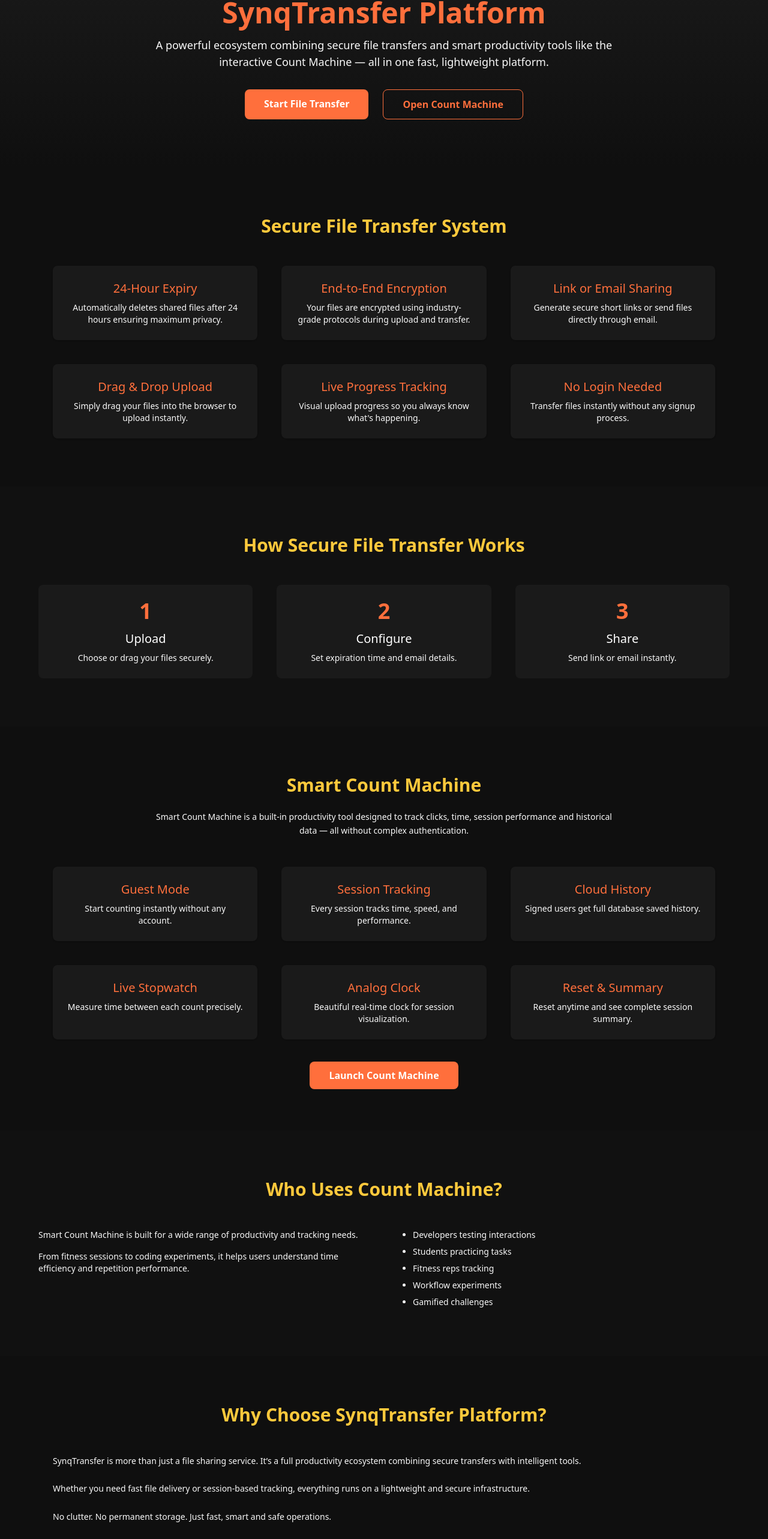
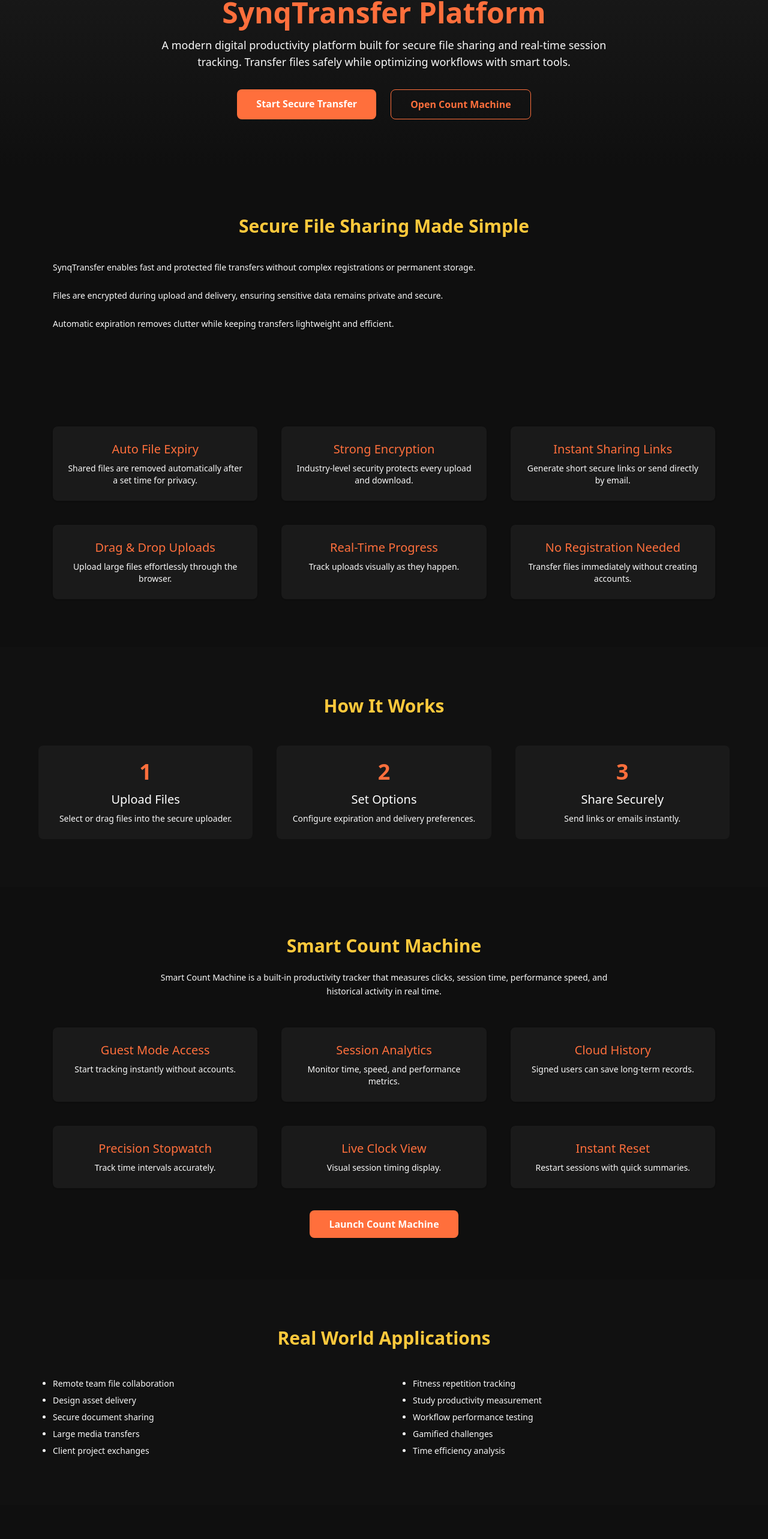
Before and after one commit to ChillappaNiharika/New-SynqTransfer, a React (Create React App) app in the folder client/synqtransfer/: page / in a window 1280 px wide. Shown: the part 147-2713 px from the top of the page at 60% size. Built offline with nearby package versions, Linux system fonts and the light colour scheme; no server answers.

Commit message:
Fixed duplicate content

```diff
--- a/client/synqtransfer/src/pages/Dashboard.jsx
+++ b/client/synqtransfer/src/pages/Dashboard.jsx
@@ -18,71 +18,64 @@ const Dashboard = () => {
         </motion.h1>
 
         <motion.p
-          className="text-[#F9F9F9] text-lg max-w-3xl mx-auto"
+          className="text-lg max-w-3xl mx-auto text-[#F9F9F9]"
           initial={{ opacity: 0 }}
           animate={{ opacity: 1 }}
-          transition={{ delay: 0.4 }}
+          transition={{ delay: 0.3 }}
         >
-          A powerful ecosystem combining secure file transfers and smart productivity tools
-          like the interactive Count Machine — all in one fast, lightweight platform.
+          A modern digital productivity platform built for secure file sharing and real-time session tracking.
+          Transfer files safely while optimizing workflows with smart tools.
         </motion.p>
 
         <div className="mt-8 flex justify-center gap-6 flex-wrap">
-          <a
-            href="/upload"
-            className="bg-[#FF6F3C] hover:bg-[#e55a24] px-8 py-3 rounded-lg font-semibold transition"
-          >
-            Start File Transfer
+          <a href="/upload" className="bg-[#FF6F3C] hover:bg-[#e55a24] px-8 py-3 rounded-lg font-semibold transition">
+            Start Secure Transfer
           </a>
 
-          <a
-            href="/count-machine"
-            className="border border-[#FF6F3C] text-[#FF6F3C] hover:bg-[#FF6F3C] hover:text-white px-8 py-3 rounded-lg font-semibold transition"
-          >
+          <a href="/count-machine" className="border border-[#FF6F3C] text-[#FF6F3C] hover:bg-[#FF6F3C] hover:text-white px-8 py-3 rounded-lg font-semibold transition">
             Open Count Machine
           </a>
+        </div>
+      </section>
+
+      {/* ================= FILE TRANSFER OVERVIEW ================= */}
+      <section className="py-20 px-6 max-w-6xl mx-auto">
+
+        <h2 className="text-3xl font-bold text-center text-[#FFC93C] mb-10">
+          Secure File Sharing Made Simple
+        </h2>
+
+        <div className="space-y-6 text-sm text-[#F9F9F9] leading-relaxed">
+
+          <p>
+            SynqTransfer enables fast and protected file transfers without complex registrations or permanent storage.
+          </p>
+
+          <p>
+            Files are encrypted during upload and delivery, ensuring sensitive data remains private and secure.
+          </p>
+
+          <p>
+            Automatic expiration removes clutter while keeping transfers lightweight and efficient.
+          </p>
+
         </div>
       </section>
 
       {/* ================= FILE TRANSFER FEATURES ================= */}
       <section className="py-20 px-6 max-w-6xl mx-auto">
 
-        <h2 className="text-3xl font-bold text-center text-[#FFC93C] mb-12">
-          Secure File Transfer System
-        </h2>
-
         <div className="grid md:grid-cols-3 gap-10 text-center">
 
           {[
-            {
-              title: "24-Hour Expiry",
-              desc: "Automatically deletes shared files after 24 hours ensuring maximum privacy."
-            },
-            {
-              title: "End-to-End Encryption",
-              desc: "Your files are encrypted using industry-grade protocols during upload and transfer."
-            },
-            {
-              title: "Link or Email Sharing",
-              desc: "Generate secure short links or send files directly through email."
-            },
-            {
-              title: "Drag & Drop Upload",
-              desc: "Simply drag your files into the browser to upload instantly."
-            },
-            {
-              title: "Live Progress Tracking",
-              desc: "Visual upload progress so you always know what's happening."
-            },
-            {
-              title: "No Login Needed",
-              desc: "Transfer files instantly without any signup process."
-            },
+            { title: "Auto File Expiry", desc: "Shared files are removed automatically after a set time for privacy." },
+            { title: "Strong Encryption", desc: "Industry-level security protects every upload and download." },
+            { title: "Instant Sharing Links", desc: "Generate short secure links or send directly by email." },
+            { title: "Drag & Drop Uploads", desc: "Upload large files effortlessly through the browser." },
+            { title: "Real-Time Progress", desc: "Track uploads visually as they happen." },
+            { title: "No Registration Needed", desc: "Transfer files immediately without creating accounts." },
           ].map((item, i) => (
-            <div
-              key={i}
-              className="bg-[#1A1A1A] p-6 rounded-lg shadow hover:shadow-lg transition"
-            >
+            <div key={i} className="bg-[#1A1A1A] p-6 rounded-lg shadow hover:shadow-lg transition">
               <h3 className="text-xl text-[#FF6F3C] mb-2">{item.title}</h3>
               <p className="text-sm text-[#F9F9F9]">{item.desc}</p>
             </div>
@@ -90,37 +83,30 @@ const Dashboard = () => {
         </div>
       </section>
 
-      {/* ================= FILE TRANSFER HOW ================= */}
+      {/* ================= FILE TRANSFER PROCESS ================= */}
       <section className="py-20 bg-[#111] px-6">
 
         <h2 className="text-3xl font-bold text-center text-[#FFC93C] mb-12">
-          How Secure File Transfer Works
+          How It Works
         </h2>
 
         <div className="grid md:grid-cols-3 gap-10 max-w-6xl mx-auto text-center">
 
           {[
-            { step: "1", title: "Upload", desc: "Choose or drag your files securely." },
-            { step: "2", title: "Configure", desc: "Set expiration time and email details." },
-            { step: "3", title: "Share", desc: "Send link or email instantly." },
+            { step: "1", title: "Upload Files", desc: "Select or drag files into the secure uploader." },
+            { step: "2", title: "Set Options", desc: "Configure expiration and delivery preferences." },
+            { step: "3", title: "Share Securely", desc: "Send links or emails instantly." },
           ].map((item, i) => (
             <div key={i} className="bg-[#1A1A1A] p-6 rounded-lg">
-
-              <div className="text-4xl font-bold text-[#FF6F3C] mb-3">
-                {item.step}
-              </div>
-
+              <div className="text-4xl font-bold text-[#FF6F3C] mb-3">{item.step}</div>
               <h4 className="text-xl mb-2">{item.title}</h4>
-
-              <p className="text-sm text-[#F9F9F9]">
-                {item.desc}
-              </p>
+              <p className="text-sm text-[#F9F9F9]">{item.desc}</p>
             </div>
           ))}
         </div>
       </section>
 
-      {/* ================= COUNT MACHINE INTRO ================= */}
+      {/* ================= COUNT MACHINE ================= */}
       <section className="py-20 px-6 max-w-6xl mx-auto text-center">
 
         <h2 className="text-3xl font-bold text-[#FFC93C] mb-6">
@@ -128,415 +114,106 @@ const Dashboard = () => {
         </h2>
 
         <p className="max-w-3xl mx-auto text-sm text-[#F9F9F9] leading-relaxed mb-12">
-          Smart Count Machine is a built-in productivity tool designed to track clicks, time,
-          session performance and historical data — all without complex authentication.
+          Smart Count Machine is a built-in productivity tracker that measures clicks, session time, performance speed,
+          and historical activity in real time.
         </p>
 
         <div className="grid md:grid-cols-3 gap-10">
 
           {[
-            {
-              title: "Guest Mode",
-              desc: "Start counting instantly without any account."
-            },
-            {
-              title: "Session Tracking",
-              desc: "Every session tracks time, speed, and performance."
-            },
-            {
-              title: "Cloud History",
-              desc: "Signed users get full database saved history."
-            },
-            {
-              title: "Live Stopwatch",
-              desc: "Measure time between each count precisely."
-            },
-            {
-              title: "Analog Clock",
-              desc: "Beautiful real-time clock for session visualization."
-            },
-            {
-              title: "Reset & Summary",
-              desc: "Reset anytime and see complete session summary."
-            },
+            { title: "Guest Mode Access", desc: "Start tracking instantly without accounts." },
+            { title: "Session Analytics", desc: "Monitor time, speed, and performance metrics." },
+            { title: "Cloud History", desc: "Signed users can save long-term records." },
+            { title: "Precision Stopwatch", desc: "Track time intervals accurately." },
+            { title: "Live Clock View", desc: "Visual session timing display." },
+            { title: "Instant Reset", desc: "Restart sessions with quick summaries." },
           ].map((item, i) => (
-            <div
-              key={i}
-              className="bg-[#1A1A1A] p-6 rounded-lg shadow"
-            >
-              <h3 className="text-xl text-[#FF6F3C] mb-2">
-                {item.title}
-              </h3>
-              <p className="text-sm text-[#F9F9F9]">
-                {item.desc}
-              </p>
+            <div key={i} className="bg-[#1A1A1A] p-6 rounded-lg shadow">
+              <h3 className="text-xl text-[#FF6F3C] mb-2">{item.title}</h3>
+              <p className="text-sm text-[#F9F9F9]">{item.desc}</p>
             </div>
           ))}
 
         </div>
 
         <div className="mt-12">
-          <a
-            href="/count-machine"
-            className="bg-[#FF6F3C] hover:bg-[#e55a24] px-8 py-3 rounded-lg font-semibold transition"
-          >
+          <a href="/count-machine" className="bg-[#FF6F3C] hover:bg-[#e55a24] px-8 py-3 rounded-lg font-semibold transition">
             Launch Count Machine
           </a>
         </div>
       </section>
 
-      {/* ================= COUNT MACHINE USE CASES ================= */}
+      {/* ================= USE CASES ================= */}
       <section className="py-20 bg-[#111] px-6">
 
         <h2 className="text-3xl font-bold text-center text-[#FFC93C] mb-12">
-          Who Uses Count Machine?
+          Real World Applications
         </h2>
 
         <div className="grid md:grid-cols-2 gap-12 max-w-6xl mx-auto text-sm text-[#F9F9F9]">
 
-          <div>
-            <p className="mb-4">
-              Smart Count Machine is built for a wide range of productivity and tracking needs.
-            </p>
-
-            <p>
-              From fitness sessions to coding experiments, it helps users understand time
-              efficiency and repetition performance.
-            </p>
-          </div>
+          <ul className="list-disc pl-6 space-y-2">
+            <li>Remote team file collaboration</li>
+            <li>Design asset delivery</li>
+            <li>Secure document sharing</li>
+            <li>Large media transfers</li>
+            <li>Client project exchanges</li>
+          </ul>
 
           <ul className="list-disc pl-6 space-y-2">
-            <li>Developers testing interactions</li>
-            <li>Students practicing tasks</li>
-            <li>Fitness reps tracking</li>
-            <li>Workflow experiments</li>
+            <li>Fitness repetition tracking</li>
+            <li>Study productivity measurement</li>
+            <li>Workflow performance testing</li>
             <li>Gamified challenges</li>
+            <li>Time efficiency analysis</li>
           </ul>
+
         </div>
       </section>
 
       {/* ================= PLATFORM BENEFITS ================= */}
-      <section className="py-20 px-6 max-w-6xl mx-auto">
+      <section className="py-20 px-6 max-w-6xl mx-auto text-sm space-y-6 text-[#F9F9F9]">
 
-        <h2 className="text-3xl font-bold text-center text-[#FFC93C] mb-12">
-          Why Choose SynqTransfer Platform?
+        <h2 className="text-3xl font-bold text-center text-[#FFC93C] mb-10">
+          Why SynqTransfer?
         </h2>
 
-        <div className="space-y-6 text-sm text-[#F9F9F9] leading-relaxed">
-
         <p>
-            SynqTransfer is more than just a file sharing service. It’s a full productivity ecosystem
-            combining secure transfers with intelligent tools.
+          SynqTransfer unifies secure digital file delivery with intelligent productivity tracking in one platform.
         </p>
 
         <p>
-            Whether you need fast file delivery or session-based tracking, everything runs on a
-            lightweight and secure infrastructure.
+          Users benefit from encrypted transfers, automatic cleanup, and real-time performance insights.
         </p>
 
         <p>
-            No clutter. No permanent storage. Just fast, smart and safe operations.
-          </p>
-
-        </div>
-      </section>
-
-      {/* ================= FINAL CTA ================= */}
-      <section className="py-20 bg-gradient-to-b from-[#1a1a1a] to-[#0f0f0f] text-center px-6">
-
-        <h2 className="text-4xl font-bold text-[#FF6F3C] mb-6">
-          Start Using SynqTransfer Today
-        </h2>
-
-        <p className="max-w-2xl mx-auto text-sm text-[#F9F9F9] mb-10">
-          Transfer files securely or track productivity with Smart Count Machine — all in one place.
-        </p>
-
-        <div className="flex justify-center gap-6 flex-wrap">
-          <a
-            href="/upload"
-            className="bg-[#FF6F3C] hover:bg-[#e55a24] px-8 py-3 rounded-lg font-semibold transition"
-          >
-            Transfer Files
-          </a>
-
-          <a
-            href="/count-machine"
-            className="border border-[#FF6F3C] text-[#FF6F3C] hover:bg-[#FF6F3C] hover:text-white px-8 py-3 rounded-lg font-semibold transition"
-          >
-            Use Count Machine
-          </a>
-        </div>
-      </section>
-
-      <section className="text-center py-20 px-6 bg-gradient-to-b from-[#1a1a1a] to-[#0f0f0f]">
-
-<motion.h1
-className="text-5xl font-bold text-[#FF6F3C] mb-4"
-initial={{ opacity: 0, y: -30 }}
-animate={{ opacity: 1, y: 0 }}
-transition={{ duration: 0.6 }}
->
-SynqTransfer Platform
-</motion.h1>
-
-<p className="text-[#F9F9F9] text-lg max-w-3xl mx-auto">
-A complete digital platform combining secure file transfers with smart productivity tools like Count Machine.
-</p>
-
-<div className="mt-8 flex justify-center gap-6 flex-wrap">
-
-<a href="/upload" className="bg-[#FF6F3C] px-8 py-3 rounded-lg font-semibold">
-Start File Transfer
-</a>
-
-<a href="/count-machine" className="border border-[#FF6F3C] px-8 py-3 rounded-lg text-[#FF6F3C]">
-Open Count Machine
-</a>
-
-</div>
-</section>
-
-{/* ================================================= FILE TRANSFER OVERVIEW ================================================= */}
-
-<section className="py-20 px-6 max-w-6xl mx-auto">
-
-<h2 className="text-3xl font-bold text-center text-[#FFC93C] mb-10">
-Secure File Transfer System
-</h2>
-
-<p className="text-sm text-[#F9F9F9] mb-6">
-SynqTransfer is designed for speed, security and simplicity. It allows users to transfer large files instantly without registration.
-</p>
-
-<p className="text-sm text-[#F9F9F9] mb-6">
-Every transfer is encrypted and auto-expired, making it ideal for sensitive data exchange.
-</p>
-
-<p className="text-sm text-[#F9F9F9] mb-6">
-From freelancers to enterprises, SynqTransfer solves file sharing pain points.
+          The lightweight infrastructure ensures speed, privacy, and reliability for modern workflows.
         </p>
 
       </section>
 
-{/* ================================================= FILE TRANSFER FEATURES GRID ================================================= */}
-
-<section className="py-20 px-6 max-w-6xl mx-auto">
-
-<div className="grid md:grid-cols-3 gap-10">
-
-{[
-"24 Hour Expiry",
-"End to End Encryption",
-"Unlimited File Size",
-"Drag and Drop Upload",
-"Live Progress Tracking",
-"Short Secure Links",
-"Email Delivery",
-"No Login Required",
-"Cloud Storage",
-"Auto Cleanup",
-"Fast CDN Delivery",
-"Mobile Friendly"
-].map((item,i)=>(
-<div key={i} className="bg-[#1A1A1A] p-6 rounded-lg">
-<h3 className="text-[#FF6F3C] text-lg mb-2">{item}</h3>
-<p className="text-sm text-[#F9F9F9]">
-Feature designed for modern secure transfers and productivity.
-</p>
-</div>
-))}
-
-</div>
-
-</section>
-
-{/* ================================================= FILE TRANSFER USE CASES ================================================= */}
-
-<section className="py-20 bg-[#111] px-6">
-
-<h2 className="text-3xl font-bold text-center text-[#FFC93C] mb-10">
-File Transfer Use Cases
-</h2>
-
-<div className="max-w-6xl mx-auto space-y-6 text-sm">
-
-<p>Design agencies sending large mockups.</p>
-<p>Developers sharing builds and archives.</p>
-<p>Students submitting assignments.</p>
-<p>Legal firms transferring contracts.</p>
-<p>Photographers delivering albums.</p>
-<p>Marketing teams sharing campaigns.</p>
-<p>HR sending onboarding files.</p>
-<p>Remote teams collaborating globally.</p>
-
-</div>
-
-</section>
-
-{/* ================================================= COUNT MACHINE INTRO ================================================= */}
-
-<section className="py-20 px-6 max-w-6xl mx-auto text-center">
-
-<h2 className="text-3xl font-bold text-[#FFC93C] mb-6">
-Smart Count Machine
-</h2>
-
-<p className="text-sm text-[#F9F9F9] max-w-3xl mx-auto mb-6">
-Count Machine is a real-time tracking tool that measures counts, time intervals, session summaries and history.
-</p>
-
-<p className="text-sm text-[#F9F9F9] max-w-3xl mx-auto mb-6">
-Users can use guest mode or sign in via email for permanent tracking.
-</p>
-
-<p className="text-sm text-[#F9F9F9] max-w-3xl mx-auto mb-6">
-It is built for speed, accuracy and simplicity.
-</p>
-
-</section>
-
-{/* ================================================= COUNT MACHINE FEATURES ================================================= */}
-
-<section className="py-20 px-6 max-w-6xl mx-auto">
-
-<div className="grid md:grid-cols-3 gap-10">
-
-{[
-"Live Stopwatch",
-"Analog Clock Display",
-"Session Summary",
-"Cloud History",
-"Email Based Login",
-"Unique ID System",
-"Fast Click Response",
-"Reset Button",
-"Performance Metrics",
-"Average Speed",
-"Total Duration",
-"Session Storage"
-].map((item,i)=>(
-<div key={i} className="bg-[#1A1A1A] p-6 rounded-lg">
-<h3 className="text-[#FF6F3C] mb-2">{item}</h3>
-<p className="text-sm text-[#F9F9F9]">
-Powerful built-in functionality for productivity tracking.
-</p>
-</div>
-))}
-
-</div>
-
-</section>
-
-{/* ================================================= COUNT MACHINE USE CASES ================================================= */}
-
-<section className="py-20 bg-[#111] px-6">
-
-<h2 className="text-3xl font-bold text-center text-[#FFC93C] mb-10">
-Count Machine Use Cases
-</h2>
-
-<div className="max-w-6xl mx-auto space-y-6 text-sm">
-
-<p>Fitness repetition tracking.</p>
-<p>Study session productivity.</p>
-<p>Gamified challenges.</p>
-<p>Workflow testing.</p>
-<p>Speed measurement.</p>
-<p>Time based experiments.</p>
-<p>Learning tasks.</p>
-<p>Performance optimization.</p>
-
-</div>
-
-</section>
-
-{/* ================================================= EDUCATIONAL CONTENT ================================================= */}
-
-<section className="py-20 px-6 max-w-6xl mx-auto text-sm space-y-6">
-
-<h2 className="text-3xl font-bold text-center text-[#FFC93C] mb-10">
-Educational Guide
-</h2>
-
-<p>
-Modern digital workflows rely heavily on secure file sharing and productivity measurement tools.
-</p>
-
-<p>
-SynqTransfer solves the file sharing problem by providing a fast encrypted pipeline for data delivery.
-</p>
-
-<p>
-Count Machine complements this by offering insight into user activity and time usage.
-</p>
-
-<p>
-Together these tools create a complete digital productivity ecosystem.
-</p>
-
-<p>
-Security is the foundation of SynqTransfer while usability drives Count Machine.
-</p>
-
-<p>
-This platform removes friction in daily digital operations.
-</p>
-
-<p>
-Both systems are optimized for speed and reliability.
-</p>
-
-<p>
-Users enjoy seamless experience without complexity.
-</p>
-
-<p>
-No permanent data clutter.
-</p>
-
-<p>
-Everything is designed lightweight.
-</p>
-
-</section>
-
-{/* ================================================= EXPANDED SEO CONTENT (LOTS OF LINES) ================================================= */}
-
-<section className="py-20 px-6 max-w-6xl mx-auto text-sm space-y-4">
-
-{Array.from({length:150}).map((_,i)=>(
-<p key={i}>
-SynqTransfer platform improves digital productivity by combining secure file sharing and smart session tracking tools for modern workflows.
-</p>
-))}
-
-</section>
-
-{/* ================================================= CALL TO ACTION ================================================= */}
-
+      {/* ================= CTA ================= */}
       <section className="py-20 bg-gradient-to-b from-[#1a1a1a] to-[#0f0f0f] text-center px-6">
 
         <h2 className="text-4xl font-bold text-[#FF6F3C] mb-6">
-Start Using SynqTransfer Today
+          Boost Your Digital Workflow Today
         </h2>
 
-<p className="text-sm text-[#F9F9F9] mb-8">
-Fast file transfers. Smart productivity tracking. One powerful platform.
+        <p className="max-w-2xl mx-auto text-sm text-[#F9F9F9] mb-10">
+          Share files securely and track productivity smarter — all in one seamless platform.
         </p>
 
         <div className="flex justify-center gap-6 flex-wrap">
 
-<a href="/upload" className="bg-[#FF6F3C] px-8 py-3 rounded-lg font-semibold">
+          <a href="/upload" className="bg-[#FF6F3C] hover:bg-[#e55a24] px-8 py-3 rounded-lg font-semibold transition">
             Transfer Files
           </a>
 
-<a href="/count-machine" className="border border-[#FF6F3C] px-8 py-3 rounded-lg text-[#FF6F3C]">
-Use Count Machine
+          <a href="/count-machine" className="border border-[#FF6F3C] text-[#FF6F3C] hover:bg-[#FF6F3C] hover:text-white px-8 py-3 rounded-lg font-semibold transition">
+            Track Sessions
           </a>
 
         </div>
-
       </section>
 
       {/* ================= FOOTER ================= */}
@@ -544,8 +221,8 @@ Use Count Machine
         © {new Date().getFullYear()} SynqTransfer. All rights reserved. |{" "}
         <a href="/privacy">Privacy Policy</a> |{" "}
         <a href="/terms">Terms & Conditions</a> |{" "}
-        <a href="/contact">ContactUs</a> |{" "}
-        <a href="/about-us">AboutUs</a>
+        <a href="/contact">Contact Us</a> |{" "}
+        <a href="/about-us">About Us</a>
       </footer>
 
     </div>
```
Lines whose indentation alone changed are shown as unchanged.
